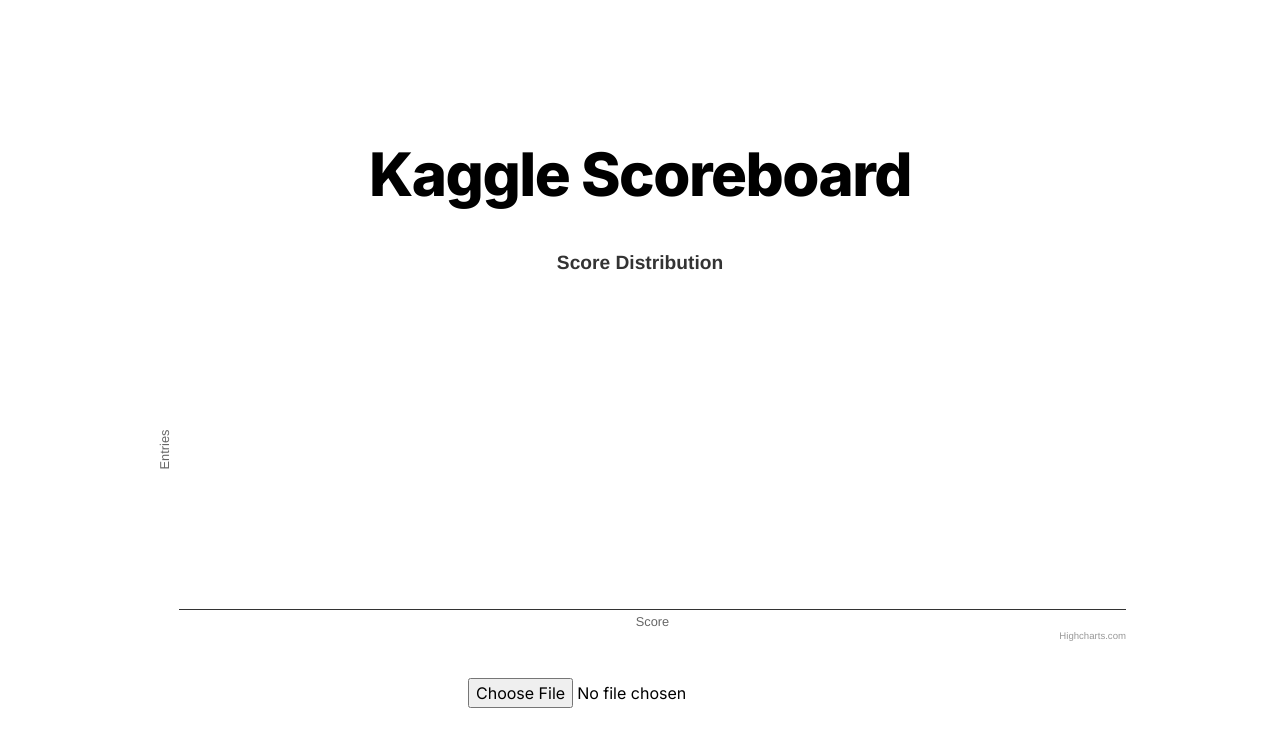
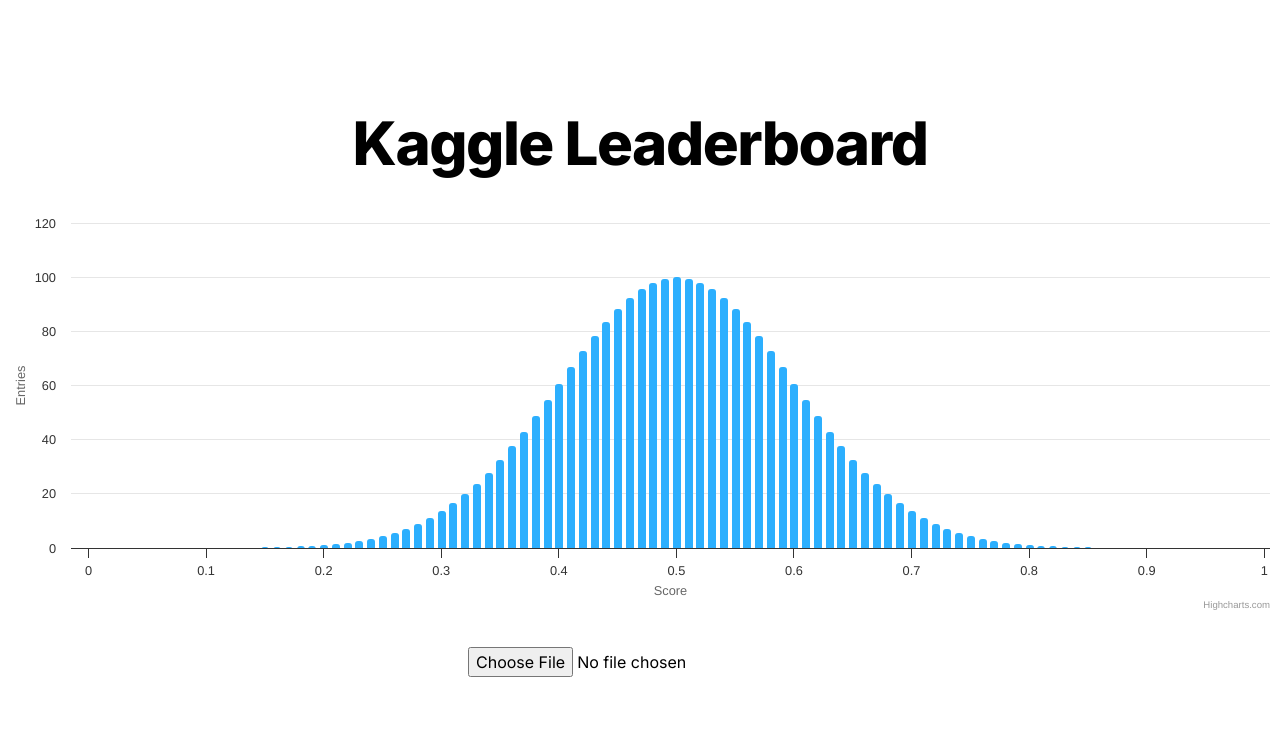
Before and after one commit to eddielin0926/kaggle-leaderboard, a Next.js app: page / in a window 1280 px wide. Shown: the top 746 px of the page. Built offline with nearby package versions, Linux system fonts and the light colour scheme.

Commit message:
feat: :sparkles: replace histogram with bar chart

```diff
--- a/src/app/page.tsx
+++ b/src/app/page.tsx
@@ -2,20 +2,33 @@
 
 import Leaderboard from "@/components/Leaderboard";
 import Papa, { ParseResult } from "papaparse";
-import React, { useState } from "react";
+import React, { useEffect, useState } from "react";
 
 type Record = {
-  Rank: number;
-  TeamId: number;
+  Rank: string;
+  TeamId: string;
   TeamName: string;
   LastSubmissionDate: string;
-  Score: number;
-  SubmissionCount: number;
+  Score: string;
+  SubmissionCount: string;
   TeamMemberUserNames: string;
 };
 
 export default function Home() {
-  const [data, setData] = useState<number[]>([]);
+  const [data, setData] = useState<number[][]>([]);
+
+  useEffect(() => {
+    // Generate an 2d array of bell curve data
+    const mean = 0.5;
+    const stdDev = 0.1;
+    const numPoints = 100;
+    const step = 1 / numPoints;
+    const data: number[][] = [];
+    for (let i = 0; i < 1; i += step) {
+      data.push([i, 100 * Math.exp(-((i - mean) ** 2) / (2 * stdDev ** 2))]);
+    }
+    setData(data);
+  }, []);
 
   const handleFile = (event: React.ChangeEvent<HTMLInputElement>) => {
     if (!event.target.files) return;
@@ -23,25 +36,39 @@
       header: true,
       skipEmptyLines: true,
       complete: (result: ParseResult<Record>) => {
-        const csvValues: number[] = [];
+        const csvValues: string[] = [];
 
         result.data.map((d) => {
-          csvValues.push(Number(d.Score));
+          csvValues.push(d.Score);
         });
 
-        setData(csvValues);
+        // csvalues is string array of numbers. ex ["0.1", "0.2", "0.3", ...]
+        // count the frequency of each score in bin of 0.0001
+        const freq: any = {};
+        csvValues.forEach((e) => {
+          const key = Math.round((Number(e) + Number.EPSILON) * 10000) / 10000;
+          freq[key] = (freq[key] || 0) + 1;
+        });
+
+        // convert the frequency object to 2d array
+        const rst: number[][] = Object.entries(freq).map(([key, value]) => [
+          Number(key),
+          value as number,
+        ]);
+
+        setData(rst);
       },
     });
   };
 
   return (
     <>
-      <main className="flex min-h-screen flex-col items-center justify-center p-36">
+      <main className="flex min-h-screen flex-col items-center justify-center">
         <h1 className="mb-4 text-4xl font-extrabold leading-none tracking-tight md:text-5xl lg:text-6xl">
-          Kaggle Scoreboard
+          Kaggle Leaderboard
         </h1>
         <br />
-        <div className="w-full">
+        <div className="container">
           <Leaderboard scores={data} />
         </div>
         <br />
--- a/src/components/Leaderboard.tsx
+++ b/src/components/Leaderboard.tsx
@@ -1,14 +1,13 @@
 import Highcharts from "highcharts";
 import HighchartsReact from "highcharts-react-official";
-import histogram from "highcharts/modules/histogram-bellcurve";
 import React from "react";
 
-if (typeof Highcharts === "object") {
-  histogram(Highcharts); // Execute the bell curve module
-}
+// if (typeof Highcharts === "object") {
+//   histogram(Highcharts); // Execute the bell curve module
+// }
 
 type LeaderboardProps = {
-  scores: number[];
+  scores: number[][]; // [score, count]
 };
 
 const Leaderboard: React.FC<LeaderboardProps> = ({ scores }) => {
@@ -16,41 +15,27 @@
     <HighchartsReact
       highcharts={Highcharts}
       options={{
-        title: { text: "Score Distribution" },
+        chart: { type: "column", zoomType: "x" },
+        title: { text: null },
         legend: { enabled: false },
-        xAxis: [
-          {
-            title: { text: "Score" },
+        xAxis: [{ title: { text: "Score" } }],
+        yAxis: [{ title: { text: "Entries" } }],
+        tooltip: {
+          headerFormat: null,
+          pointFormat: "Score: {point.x}",
+        },
+        plotOptions: {
+          column: {
+            pointPadding: 0.2,
+            borderWidth: 0,
+            groupPadding: 0,
+            shadow: false,
           },
-        ],
-        yAxis: [
-          {
-            title: { text: "Entries" },
-          },
-        ],
-        navigator: {
-          enabled: true,
-        },
-        rangeSelector: {
-          enabled: true,
-        },
-        tooltip: {
-          headerFormat: "",
-          pointFormat: "Score: {point.x}",
         },
         series: [
           {
             name: "score",
-            type: "histogram",
-            baseSeries: "score",
-            zIndex: -1,
-          },
-          {
-            id: "score",
-            type: "scatter",
             data: scores,
-            visible: false,
-            turboThreshold: 0,
           },
         ],
       }}
```
